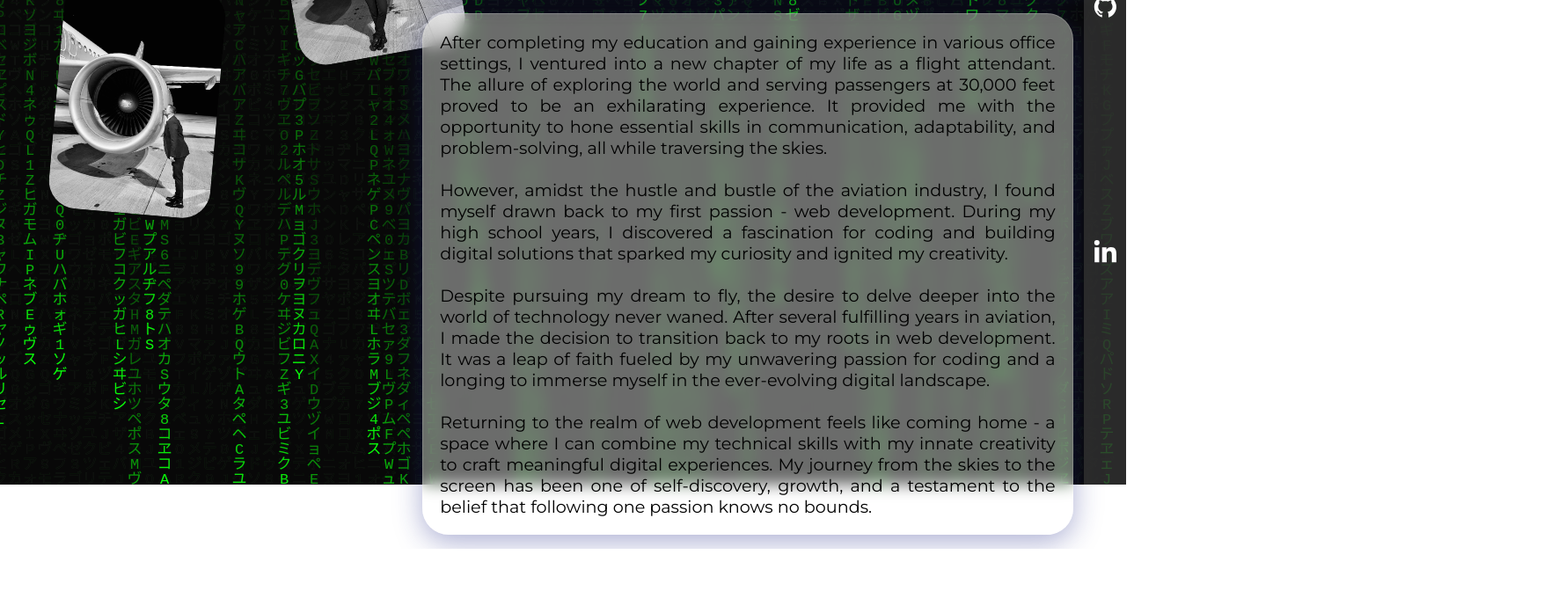
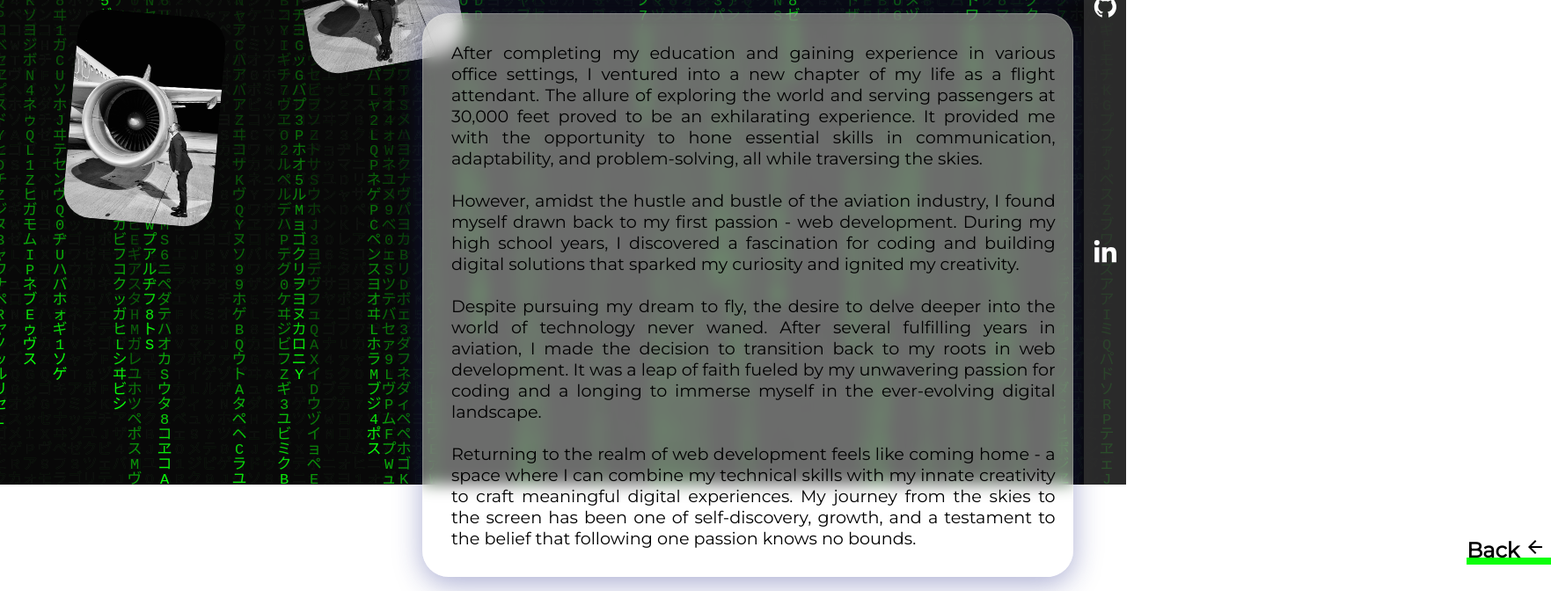
Before and after one commit to rasvanstan/portfolio, a React (Vite) app: page /about in a window 1280 px wide. Shown: the part 249-921 px from the top of the page at 88% size, 1763 px wide, since content can reach past the window. Before the commit the page ends 873 px from the top, so only its background shows below. Built offline with nearby package versions, Linux system fonts and the light colour scheme.

Commit message:
button home added

```diff
--- a/src/components/About.jsx
+++ b/src/components/About.jsx
@@ -1,9 +1,11 @@
 import { useRef, useState } from 'react';
 import '../styles/About.css';
+import { Link } from 'react-router-dom';
 import MatrixEffect from './MatrixEffect';
 import plane1 from "/assets/plane1.jpeg"
 import plane2 from "/assets/plane2.jpeg"
-import plane3 from "/public/assets/plane3.jpeg"
+import plane3 from "/assets/plane3.jpeg"
+import { IoMdArrowBack } from "react-icons/io";
 
 
 function About() {
@@ -38,7 +40,11 @@ function About() {
             <br />
             <br />
             Returning to the realm of web development feels like coming home - a space where I can combine my technical skills with my innate creativity to craft meaningful digital experiences. My journey from the skies to the screen has been one of self-discovery, growth, and a testament to the belief that following one passion knows no bounds.
+            <Link to="/"> {/* Use Link component to navigate to home page */}
+            <button className='home-button'>Back <IoMdArrowBack /></button> {/* Button to navigate to home page */}
+            </Link>
           </p>
+
         </div>
       </div>
     </div>
--- a/src/styles/About.css
+++ b/src/styles/About.css
@@ -1,21 +1,21 @@
 .container-about {
     display: grid;
     grid-template-columns: repeat(2, 1fr);
-    position: relative;
-    overflow: hidden;
 }
 
 .column1 {
     width: 30vw;
     z-index: 2;
     position: relative;
+    padding:1rem;
+    margin-top: 2rem;
 }
 
 .column2 {
     width: 81vw; /* Adjusted column width */
+    height:50%;
     padding: 1rem;
     z-index: 2;
-    position: relative;
 }
 
 .column2 h1 span {
@@ -49,6 +49,11 @@
     margin-left: 5rem;
 }
 
+.container-content p {
+    padding-top: 2rem;
+    padding-left: 2rem;
+}
+
 .plane1,
 .plane2,
 .plane3 {
@@ -56,7 +61,7 @@
     border-radius: 2rem;
     transform: rotate(10deg); /* Default rotation for all planes */
     z-index: 2;
-    position: relative;
+
 }
 
 .plane1 {
@@ -84,3 +89,31 @@
     height: 100%;
     z-index: 1;
 }
+
+
+.home-button {
+    background-color: transparent;
+    font-size: 1.5rem;
+    font-weight: 700;
+    width:6rem;
+    position: relative;
+    left:90%;
+    margin-top: -1.5rem;
+}
+button::before {
+    content: '';
+    background-color: #0aff0a;
+    position: absolute;
+    left: -5%;
+    bottom: 0.5rem;
+    width: 100%;
+    height: 0.5rem;
+    z-index: -1;
+    transition: all 0.3s ease-in-out;
+    margin-left: 0.5rem;
+  }
+
+button:hover::before {
+    bottom: 0;
+    height: 80%;
+  }
```
